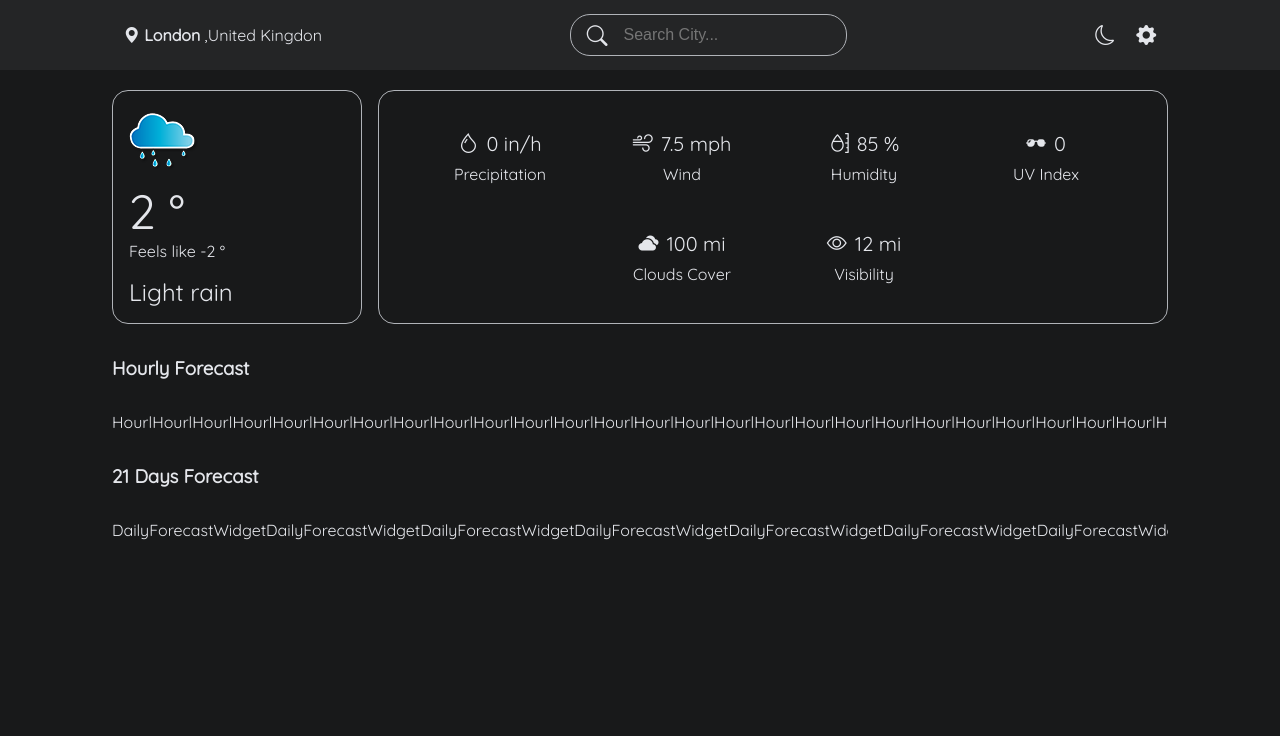
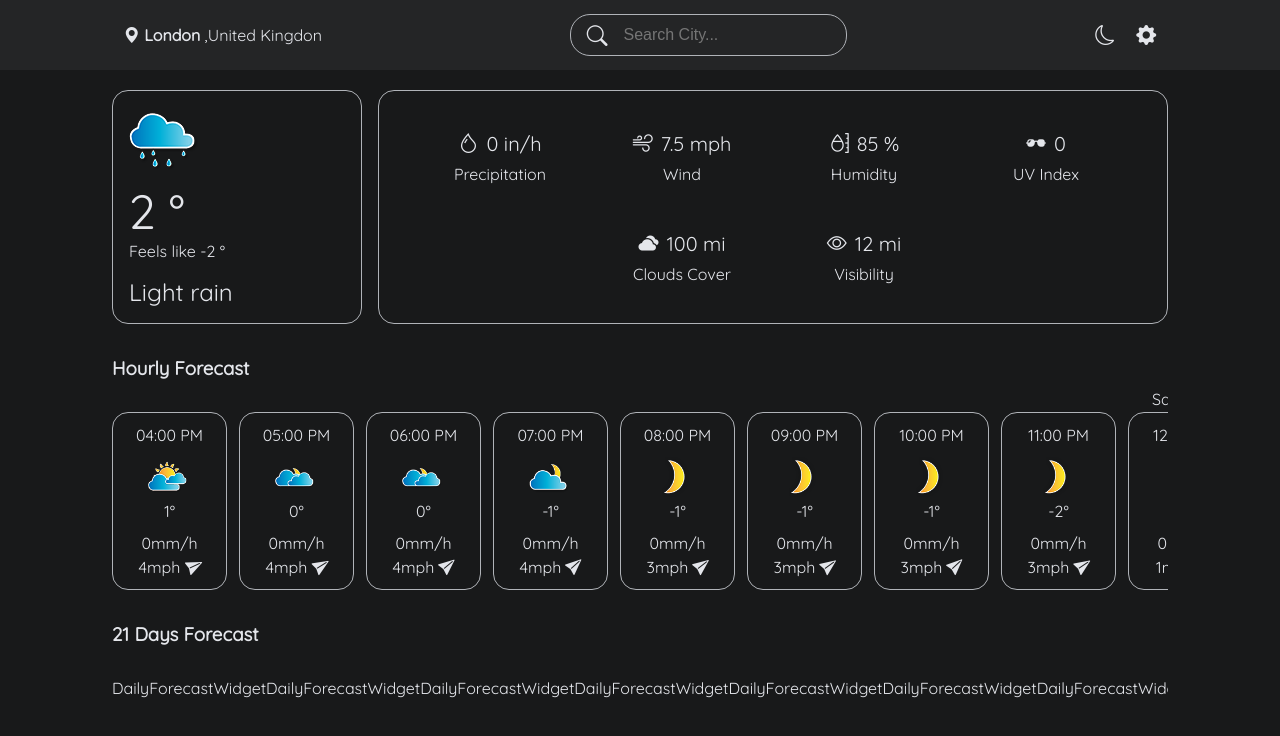
Before and after one commit to puviekanth/weather-forecast-app, a React (Create React App) app: page / in a window 1280 px wide. Shown: the top 736 px of the page. Built offline with nearby package versions, Linux system fonts and the light colour scheme.

Commit message:
Done the static hourly  forecast

```diff
--- a/src/components/CurrentWeather.js
+++ b/src/components/CurrentWeather.js
@@ -1,6 +1,7 @@
 import '../styles/components/CurrentWeather.scss'
 import { getCurrentWeather } from "../api";
 import { Value } from 'sass';
+import WeatherIcon from './WeatherIcon';
 function CurrentWeather(){
     const data = getCurrentWeather();
     const {
@@ -61,7 +62,7 @@
         <div className="CurrentWeather">
             <div className="temperature">
                 <div className='weather-icon'>
-                    <img src={`${process.env.PUBLIC_URL}/dist/weather_icons/set04/big/${icon_num}.png`} alt='weather_icon'/>
+                    <WeatherIcon iconNumber={icon_num} summary={summary} />
                 </div>
                 <div className='value'>
                     <div className='real'>
--- a/src/components/HourlyForecastWidget.js
+++ b/src/components/HourlyForecastWidget.js
@@ -1,8 +1,79 @@
-function HourlyForecastWidget(){
+import WeatherIcon from "./WeatherIcon";
+function HourlyForecastWidget({data}){
+    const {
+        icon,
+        date,
+        temperature,
+        summary,
+        precipitation,
+        wind
+    } = data
+
+const now_date = {
+    day : new Intl.DateTimeFormat(navigator.language,{
+        weekday:'short',
+        day:'2-digit',
+        month:'2-digit'
+    }).format (new Date()) ,
+    time : new Intl.DateTimeFormat(navigator.language,{
+       hour:'2-digit',
+        minute:'2-digit',
+    }).format (new Date().setMinutes(0))
+};
+
+
+const weather_date = {
+    day : new Intl.DateTimeFormat(navigator.language,{
+        weekday:'short',
+        day:'2-digit',
+        month:'2-digit'
+    }).format (new Date(date)) ,
+    time : new Intl.DateTimeFormat(navigator.language,{
+        hour:'2-digit',
+        minute:'2-digit',
+    }).format (new Date(date).setMinutes(0))
+};
+
+weather_date.day =
+    weather_date.day === now_date.day  && weather_date.time === now_date.time
+    ? 'Today'
+     : weather_date.time === '12:00 AM'
+     ? weather_date.day
+     : '' ;
+
+
+
     return(
         <>
-        <div>
-            Hourl
+        <div className="widget" >
+            <div className="day">
+                {weather_date.day}
+            </div>
+            <div className="time">
+                {weather_date.time}
+            </div>
+            <div className="icon-temp">
+                <div className="icon">
+                    <WeatherIcon iconNumber={icon} summary={summary} />
+                </div>
+                <div className="temperature">
+                    {
+                        Math.round(temperature)
+                    }&deg;
+                </div>
+            </div>
+            <div className="precipitation">
+                {Math.round(precipitation.total)}mm/h
+            </div>
+            <div className="wind">
+                <div className="speed">
+                {Math.round(wind.speed)}mph
+                </div>
+                <div className="dir" style={{transform:`rotate(${-45+wind.angle}deg)`}}>
+                    <i className="bi bi-send-fill"></i>
+                </div>
+
+            </div>
         </div>
         </>
     );
--- /dev/null
+++ b/src/components/WeatherIcon.js
@@ -0,0 +1,9 @@
+function WeatherIcon({iconNumber,summary}){
+    return(
+        <>
+        < img src={`${process.env.PUBLIC_URL}/dist/weather_icons/set04/big/${iconNumber}.png`} alt={summary}/>
+        </>
+    )
+}
+
+export default WeatherIcon;
```
Also changed, not shown: src/api/hourly-forecast.json.
